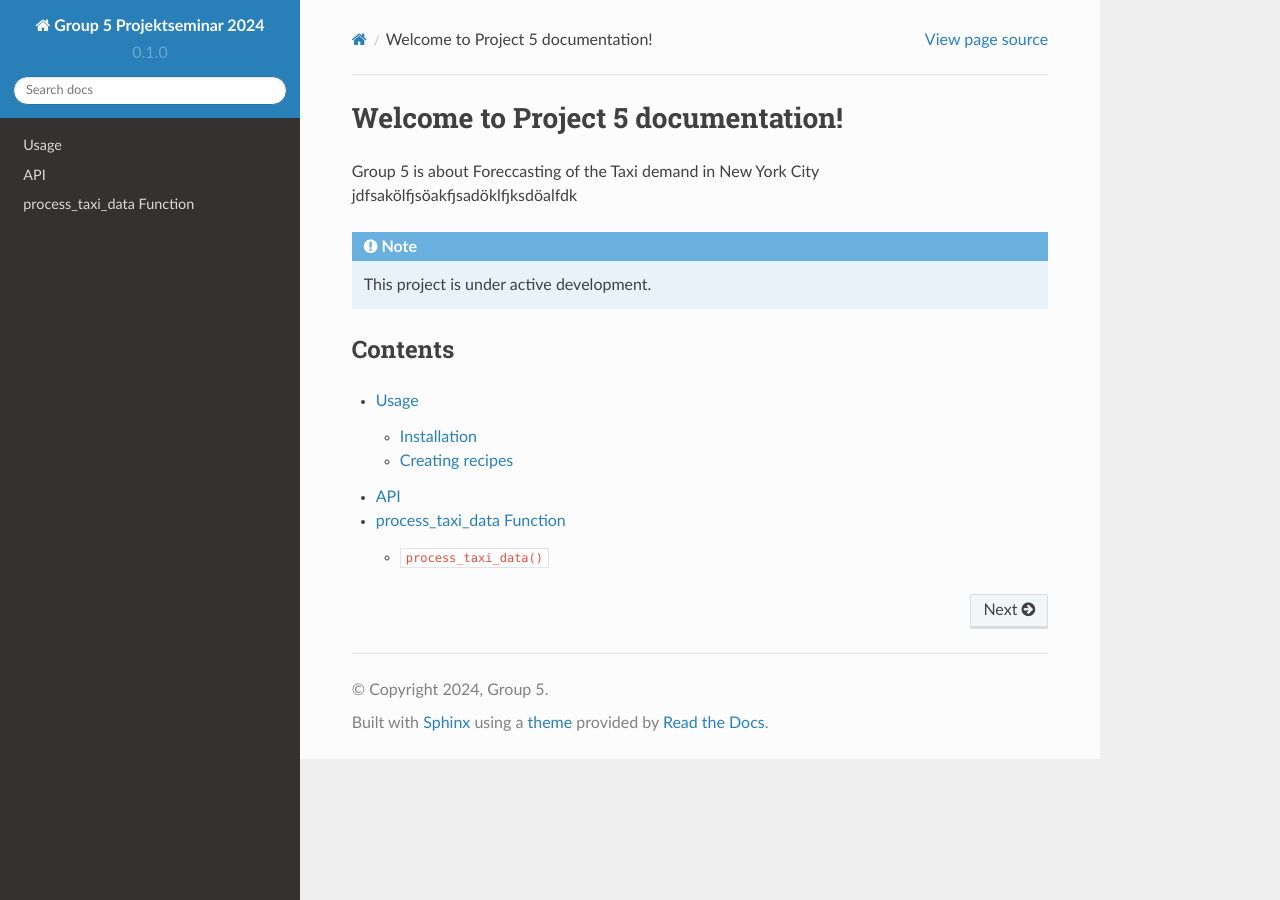
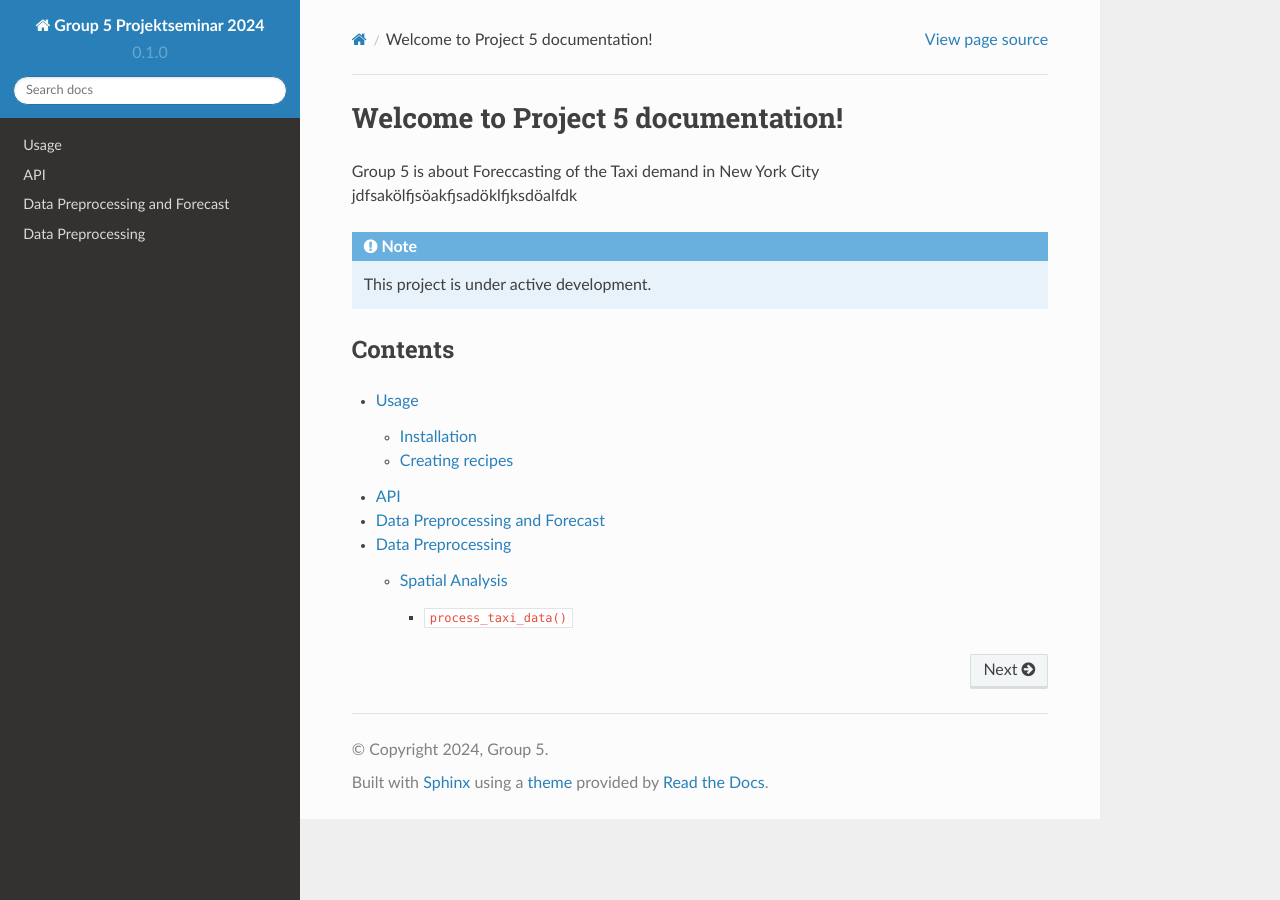
Before and after one commit to Hakan1998/PS-Group-5, a Sphinx documentation site: the page built from docs/source/index.rst, in a window 1280 px wide. Built offline with Sphinx 7.4.7 and the Read the Docs theme 2.0.0, drawn with Linux system fonts in a browser that asks for light colours.

Commit message:
Update Forecast.rst

```diff
--- a/docs/source/Forecast.rst
+++ b/docs/source/Forecast.rst
@@ -1,3 +1,6 @@
+
+Data Preprocessing and Forecast
+=======================
 
 
 
@@ -5,15 +8,20 @@
 
 Data Source: https://opendata.cityofnewyork.us/
 
-Fore more Details look at:
+.. note:: The Following Part only highlights the most important Functions.
 
-  - `Projektseminar__Forecast_Model_.ipynb`_
+   For detailled Information and examples look at the original Colab File:
+
+   https://colab.research.google.com/drive/1usWyVD_G52TCOtH607cu-6NoEHtpLEm2#scrollTo=YwZljMOKqvCy
+
 
 .. _Data Preprocessing:
 
+Data Preprocessing
+===========================
 
-process_taxi_data Function
-===========================
+Spatial Analysis
+----------------------------------
 
 After a basic Data cleaning we want to know in which region how many pickups took place.
 Our Raw Data only contains the Info which Picktup had which pickup Coordinates.
```
